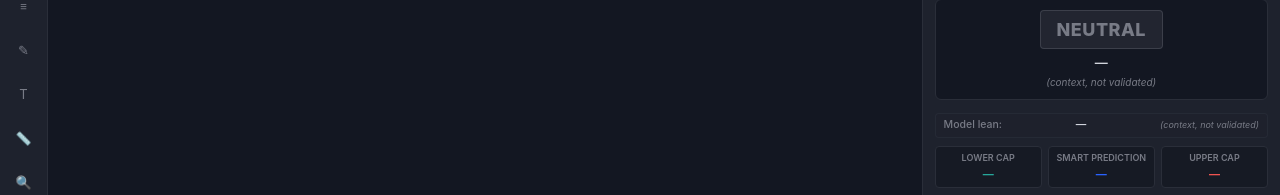
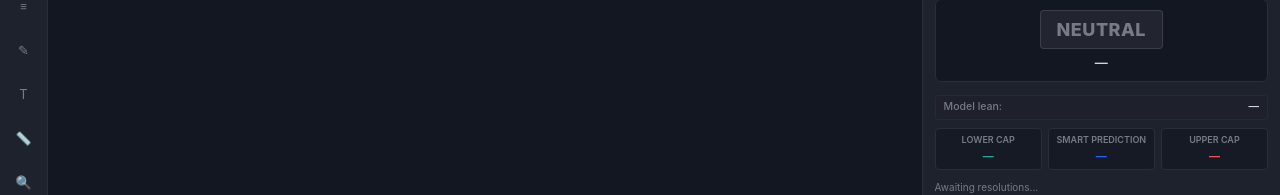
Before and after one commit to DSK-champ/Stock-Market-ML-Indicator, a website: page frontend/blank.html in a window 1280 px wide. Shown: the part 196-391 px from the top of the page. Drawn offline with Linux system fonts and the light colour scheme; no server answers.

Commit message:
Remove '(context, not validated)' note from frontend/blank.html

```diff
--- a/frontend/blank.html
+++ b/frontend/blank.html
@@ -300,14 +300,12 @@
           <div class="decision-card">
             <div id="pred-final-badge" class="decision-badge-large badge neutral">NEUTRAL</div>
             <div id="pred-confidence" class="decision-confidence tabular-nums">—</div>
-            <div class="uncalibrated-note">(context, not validated)</div>
           </div>
 
           <!-- Model Lean (Raw Ledger Action) -->
           <div class="model-lean-card" id="pred-model-lean-card">
             <span class="model-lean-label">Model lean:</span>
             <span id="pred-model-lean" class="model-lean-val">—</span>
-            <span class="context-note">(context, not validated)</span>
           </div>
 
           <!-- Indicative Targets: 1x3 Side-by-Side Row -->
```
